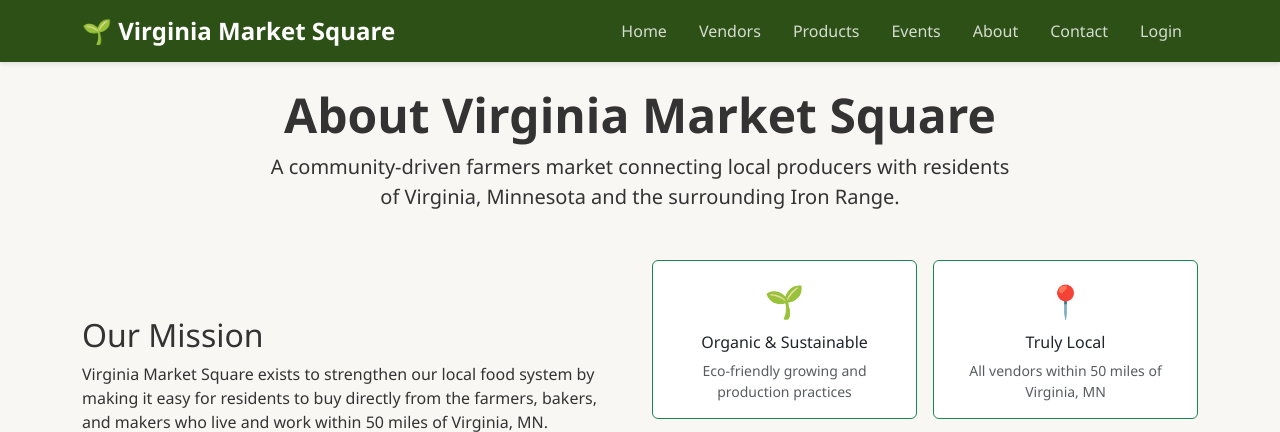
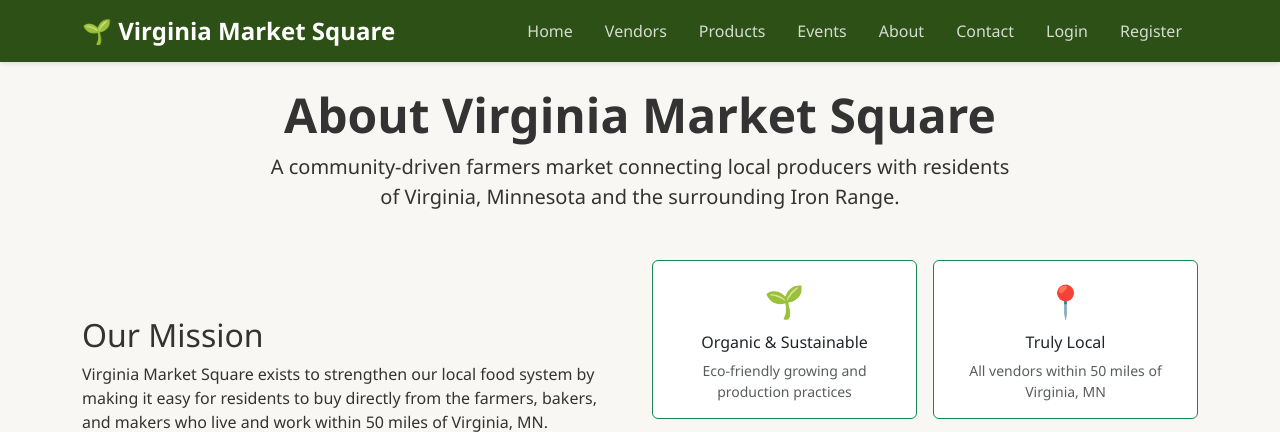
Before and after one commit to amarten1112/Capstone, a PHP site: page /Capstone/about.php in a window 1280 px wide. Shown: the top 432 px of the page. Run offline with PHP 8.4, Linux system fonts and the light colour scheme; data that the repository does not hold is empty.

Commit message:
Restore Register link to logged-out navbar
Co-Authored-By: Claude Sonnet 4.6 <noreply@anthropic.com>

```diff
--- a/includes/header.php
+++ b/includes/header.php
@@ -107,9 +107,12 @@
                     </li>
 
                 <?php else: ?>
-                    <!-- Not logged in — show login link -->
+                    <!-- Not logged in — show login and register links -->
                     <li class="nav-item">
                         <a class="nav-link" href="login.php">Login</a>
+                    </li>
+                    <li class="nav-item">
+                        <a class="nav-link" href="register.php">Register</a>
                     </li>
                 <?php endif; ?>
             </ul>
```
